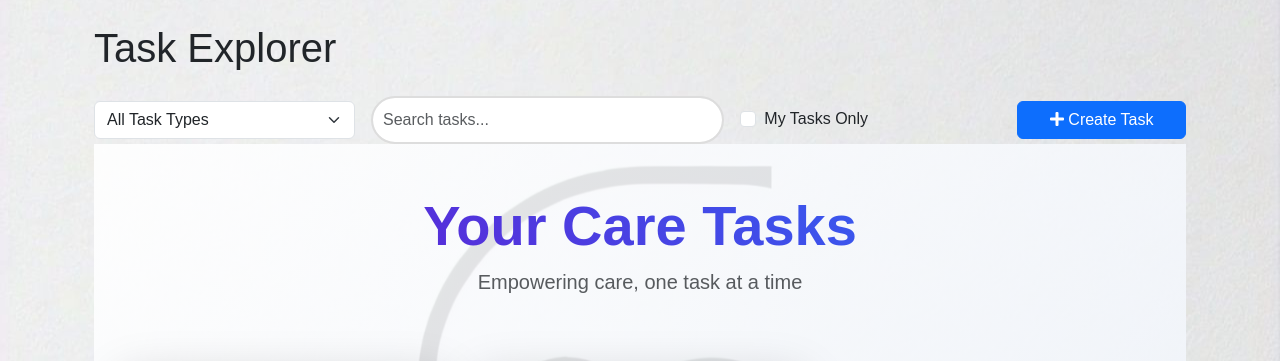
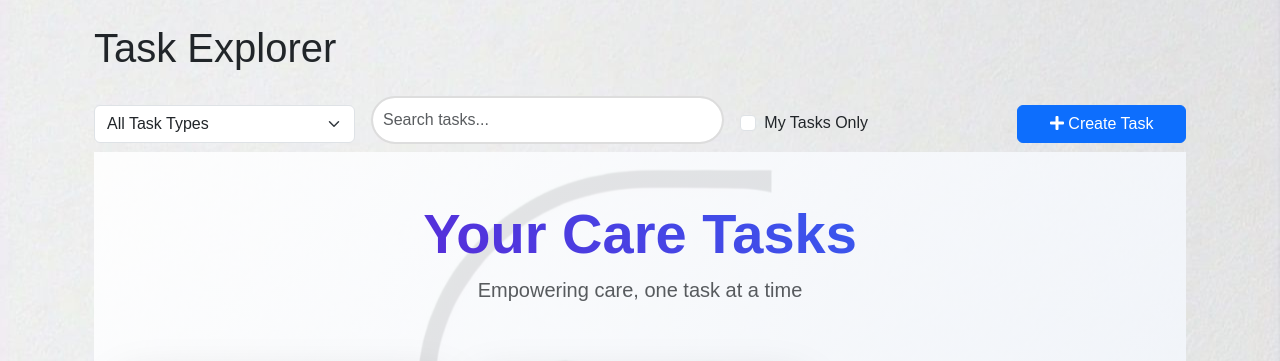
Before and after one commit to CodeLord2020/SilverCare, a Django app: page /tasks/ in a window 1280 px wide. Shown: the part 76-437 px from the top of the page. Run offline with Django 5.2, Linux system fonts and the light colour scheme; a user stored in the database is signed in; data comes from the database, SQL or seed files in the repository; some libraries are stand-ins or nearby versions.

Commit message:
update tasklist template

```diff
--- a/templates/tasks/task_list.html
+++ b/templates/tasks/task_list.html
@@ -52,7 +52,7 @@
                     </div>
 
                     <!-- Search Input -->
-                    <div class="col-md-4">
+                    <div class="col-md-4 mb-2">
                         <input
                             type="search"
                             name="search"
```
